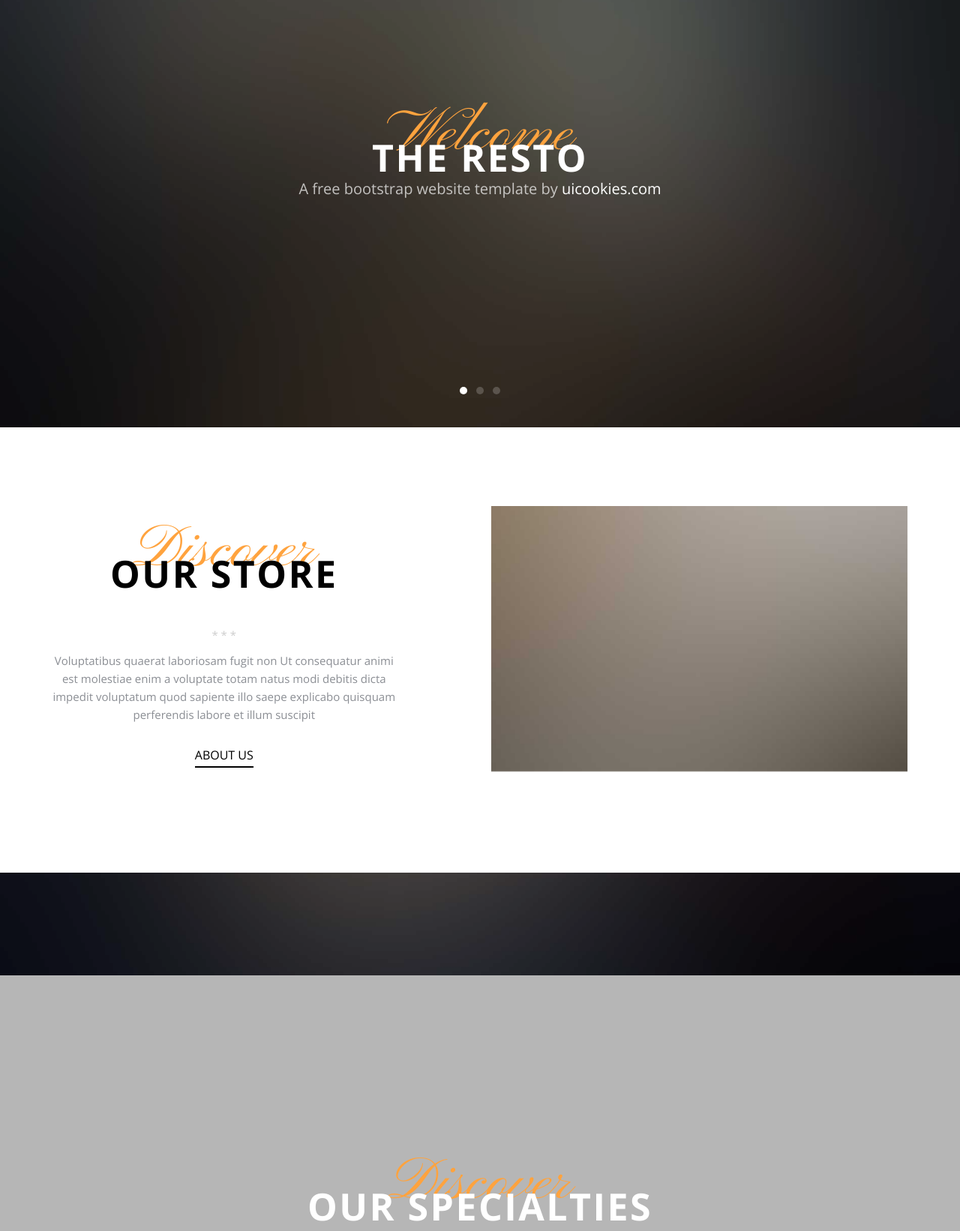
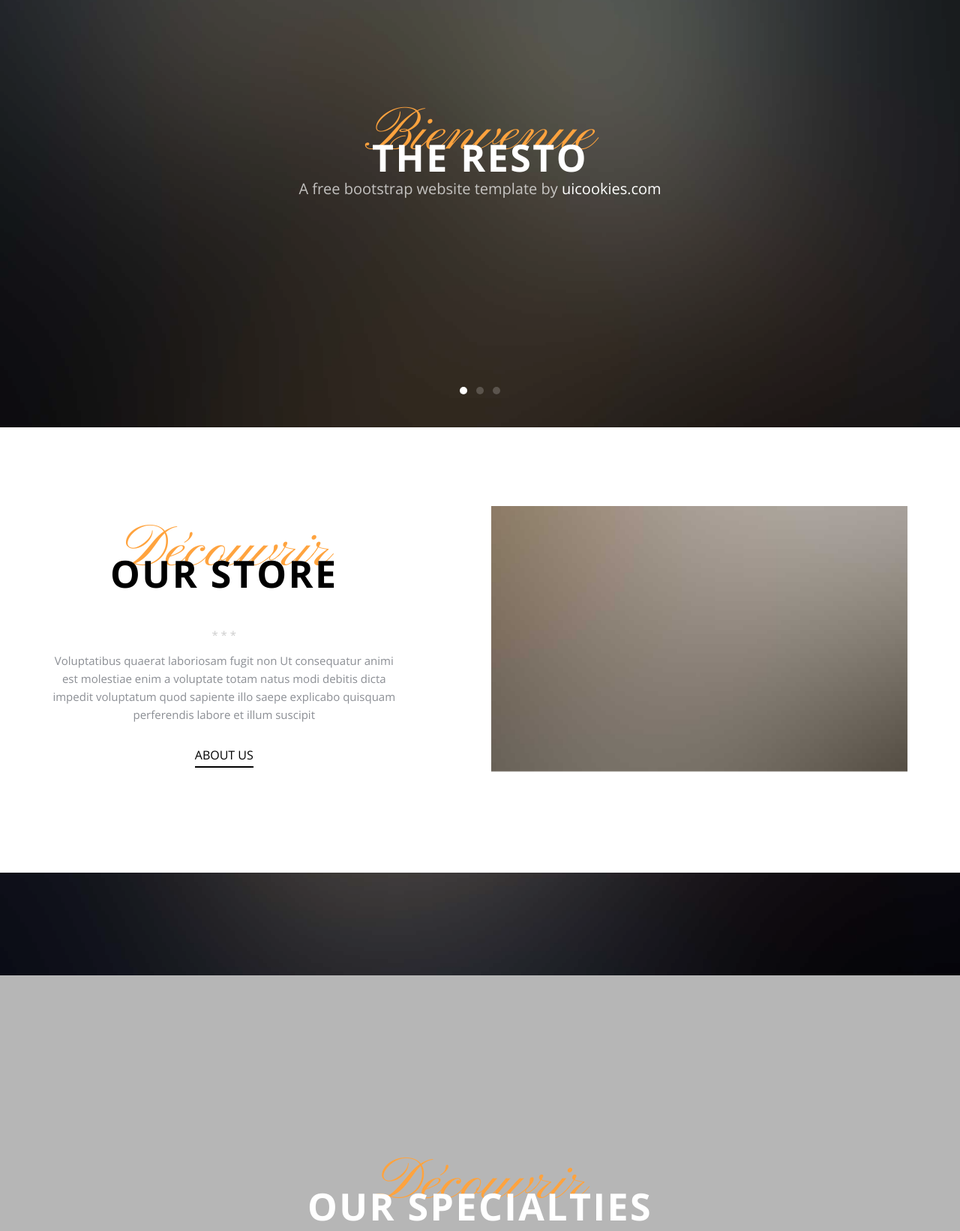
Before and after one commit to Manon240/SiteResto, a website: page resto/index.html in a window 1280 px wide. Shown: the part 180-1822 px from the top of the page at 75% size. Drawn offline with nearby package versions, Linux system fonts and the light colour scheme; files whose address does not match are found by name.

Commit message:
Traduction des titres

```diff
--- a/resto/index.html
+++ b/resto/index.html
@@ -52,7 +52,7 @@
             <div class="row">
               <div class="col-md-8 col-md-offset-2">
                 <div class="probootstrap-slider-text text-center probootstrap-animate probootstrap-heading">
-                  <h1 class="primary-heading">Welcome</h1>
+                  <h1 class="primary-heading">Bienvenue</h1>
                   <h3 class="secondary-heading">The Resto</h3>
                   <p class="sub-heading">A free bootstrap website template by <a href="https://uicookies.com">uicookies.com</a></p>
                 </div>
@@ -65,7 +65,7 @@
             <div class="row">
               <div class="col-md-8 col-md-offset-2">
                 <div class="probootstrap-slider-text text-center probootstrap-animate probootstrap-heading">
-                  <h1 class="primary-heading">Dine</h1>
+                  <h1 class="primary-heading">Diner</h1>
                   <h3 class="secondary-heading">With Us</h3>
                   <p class="sub-heading">A free bootstrap website template by <a href="https://uicookies.com">uicookies.com</a></p>
                 </div>
@@ -79,7 +79,7 @@
             <div class="row">
               <div class="col-md-8 col-md-offset-2">
                 <div class="probootstrap-slider-text text-center probootstrap-animate probootstrap-heading">
-                  <h1 class="primary-heading">Enjoy</h1>
+                  <h1 class="primary-heading">Découvrir</h1>
                   <h3 class="secondary-heading">With Us</h3>
                   <p class="sub-heading">A free bootstrap website template by <a href="https://uicookies.com">uicookies.com</a></p>
                 </div>
@@ -95,7 +95,7 @@
         <div class="row">
           <div class="col-md-5 text-center probootstrap-animate">
             <div class="probootstrap-heading dark">
-              <h1 class="primary-heading">Discover</h1>
+              <h1 class="primary-heading">Découvrir</h1>
               <h3 class="secondary-heading">Our Store</h3>
               <span class="seperator">* * *</span>
             </div>
@@ -115,7 +115,7 @@
         <div class="row">
           <div class="col-md-12 text-center probootstrap-animate">
             <div class="probootstrap-heading">
-              <h2 class="primary-heading">Discover</h2>
+              <h2 class="primary-heading">Découvrir</h2>
               <h3 class="secondary-heading">Our Specialties</h3>
             </div>
           </div>
@@ -193,7 +193,7 @@
         <div class="row">
           <div class="col-md-12 text-center probootstrap-animate">
             <div class="probootstrap-heading">
-              <h2 class="primary-heading">Discover</h2>
+              <h2 class="primary-heading">Découvrir</h2>
               <h3 class="secondary-heading">Our Menu</h3>
             </div>
           </div>
@@ -285,7 +285,7 @@
         <div class="row">
           <div class="col-md-12 text-center probootstrap-animate">
             <div class="probootstrap-heading">
-              <h2 class="primary-heading">Booking</h2>
+              <h2 class="primary-heading">Réservation</h2>
               <h3 class="secondary-heading">Reserve A Table</h3>
             </div>
           </div>
@@ -379,7 +379,7 @@
         <div class="row">
           <div class="col-md-12 text-center probootstrap-animate">
             <div class="probootstrap-heading">
-              <h2 class="primary-heading">Upcoming</h2>
+              <h2 class="primary-heading">À venir</h2>
               <h3 class="secondary-heading">Our Events</h3>
             </div>
           </div>
```
